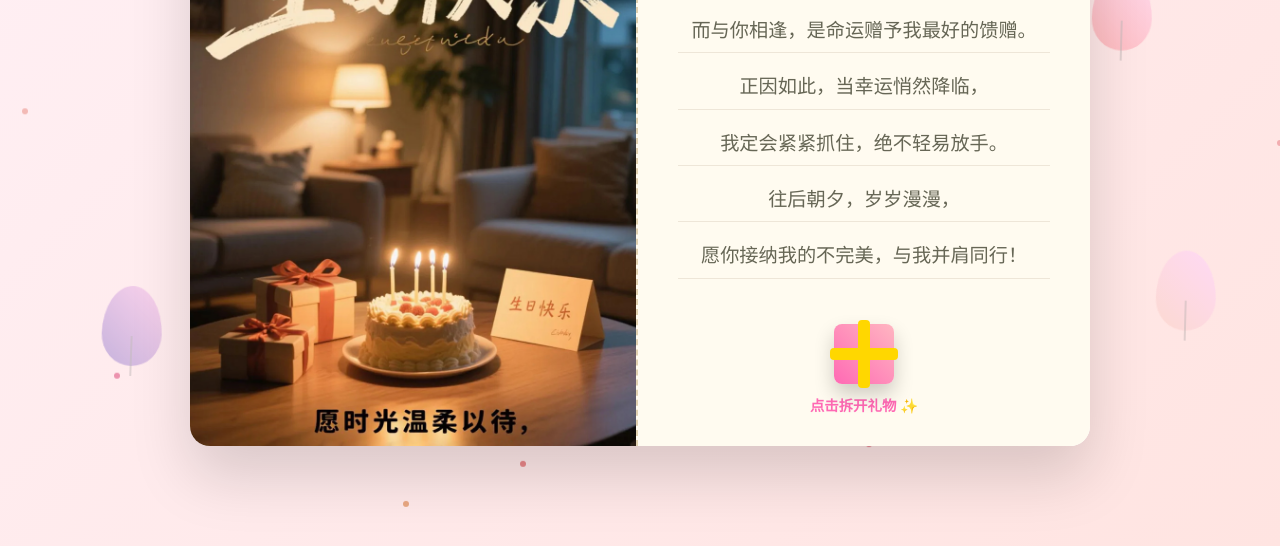
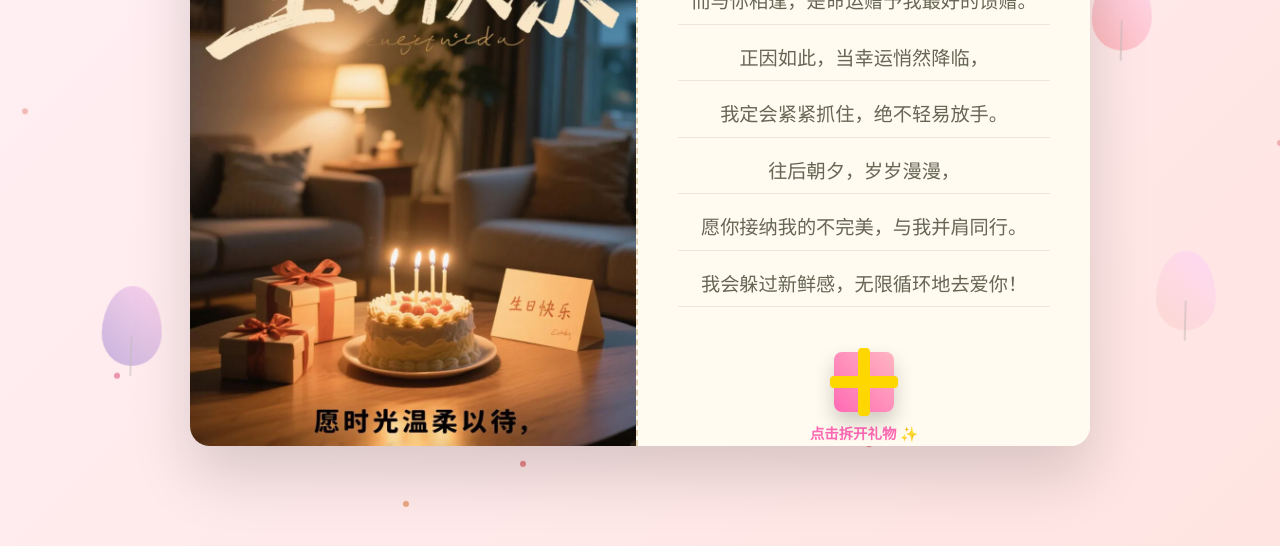
Before and after one commit to it-hao/birthday-to-wawa, a plain HTML site: page html/贺卡.html in a window 1280 px wide. Shown: the part 254-800 px from the top of the page. Drawn offline with Linux system fonts and the light colour scheme; a web font is replaced by a local one.

Commit message:
update html and js

```diff
--- a/html/贺卡.html
+++ b/html/贺卡.html
@@ -298,7 +298,8 @@
                 <span class="paper-line">正因如此，当幸运悄然降临，</span>
                 <span class="paper-line">我定会紧紧抓住，绝不轻易放手。</span>
                 <span class="paper-line">往后朝夕，岁岁漫漫，</span>
-                <span class="paper-line">愿你接纳我的不完美，与我并肩同行！</span>
+                <span class="paper-line">愿你接纳我的不完美，与我并肩同行。</span>
+                <span class="paper-line">我会躲过新鲜感，无限循环地去爱你！</span>
                 <!--<span class="paper-line" style="margin-top: 20px;"><b>祝你生日快乐！</b></span>-->
             </div>
 
--- a/js/信封.js
+++ b/js/信封.js
@@ -63,7 +63,7 @@ heart.addEventListener('click', function () {
         let str = '亲爱的孔哇哇：<'+
         '展信安悦，见字如晤。<'+
         '时光悄然流转，岁月温柔前行，不知不觉，我们已相伴一百二十余天。<'+
-        '一路走来，有过短暂别离，很庆幸，你愿意再给我一次奔赴与喜欢你的机会。<'+
+        '一路走来，有过短暂分离，很庆幸，你愿意再给我一次奔赴与喜欢你的机会。<'+
         '在这个温柔又特别的日子里，我想借着一纸心意，赠予你满心赤诚的祝福。<'+
         '回望相伴的点滴瞬间，每一段过往，都如星光般珍贵，在心底熠熠生辉。<'+
         '往后漫漫岁月，愿我们携手并肩，共赴烟火日常，一同接纳风雨，共享人间温柔与美好。<'+
```
